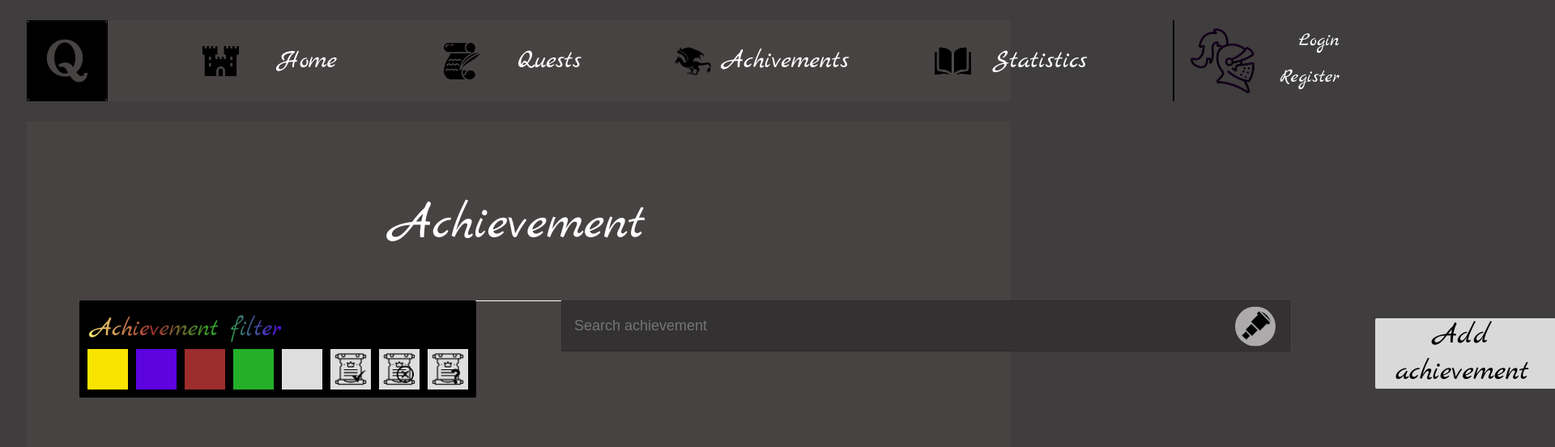
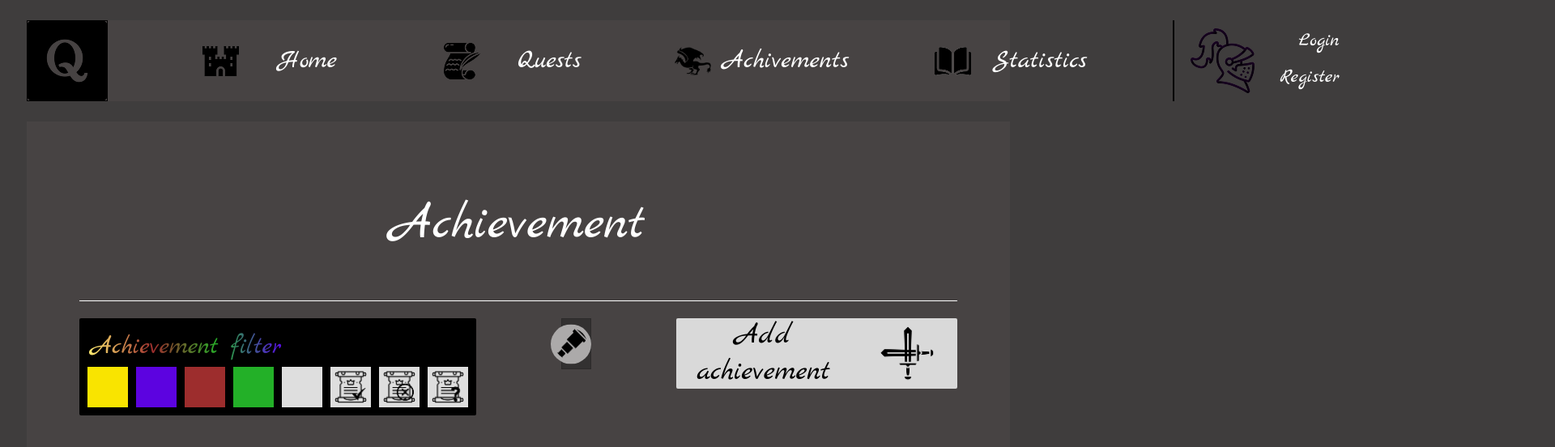
Before and after one commit to Baroslav/QuestLife, a Next.js app: page / in a window 1280 px wide. Shown: the top 552 px of the page at 81% size, 1920 px wide, since content can reach past the window. Built offline with nearby package versions, Linux system fonts and the light colour scheme.

Commit message:
fix bg bag

```diff
--- a/src/app/components/pageWrapper/pageWrapper.module.css
+++ b/src/app/components/pageWrapper/pageWrapper.module.css
@@ -7,10 +7,11 @@
 
 .bGImg {
     position: absolute;
-    width: 90%;
-    height: 90%;
-    top: 0;
+    width: 80%;
+    height: 80%;
+    top: 5%;
     left: 50%;
     transform: translateX(-50%);
     opacity: 25%;
+    pointer-events: none
 }
--- a/src/app/components/toolsBar/toolsBar.module.css
+++ b/src/app/components/toolsBar/toolsBar.module.css
@@ -1,5 +1,7 @@
 .toolsBar {
+    margin-top: 75px;
     display: flex;
     justify-content: space-between;
     gap: 105px;
+    z-index: revert;
 }
--- a/src/app/components/ui/addBtn/index.module.css
+++ b/src/app/components/ui/addBtn/index.module.css
@@ -8,13 +8,17 @@
     width: max-content;
     height: 87px;
     padding: 15px 25px;
-    margin: 22px 0px;
     box-sizing: border-box;
     border-radius: 2px;
     cursor: pointer;
     font-size: 36px;
     transition: all 0.2s ease-in-out;
     color: black;
+}
+
+.addBtn p {
+    margin: 0px;
+    padding: 0px;
 }
 
 .addBtn:hover {
--- a/src/app/components/ui/search/search.module.css
+++ b/src/app/components/ui/search/search.module.css
@@ -1,5 +1,5 @@
 .searchBar {
-    width: 900px;
+    width: 100%;
     height: 63px;
     background-color: #333131;
     font-size: 18px;
@@ -13,10 +13,11 @@
     display: inline-block;
     position: relative;
     height: 63px;
+    width: 1500px;
 }
 .telescope {
     position: absolute;
-    right: 2%;
+    right: 1%;
     top: 50%;
     transform: translateY(-50%);
     width: 40px;
--- a/src/app/components/whiteLine/whiteLine.module.css
+++ b/src/app/components/whiteLine/whiteLine.module.css
@@ -6,7 +6,7 @@
 
 .whiteLine {
     height: 1px;
-    width: 90%;
+    width: 100%;
     position: absolute;
     left: 50%;
     transform: translateX(-50%);
```
